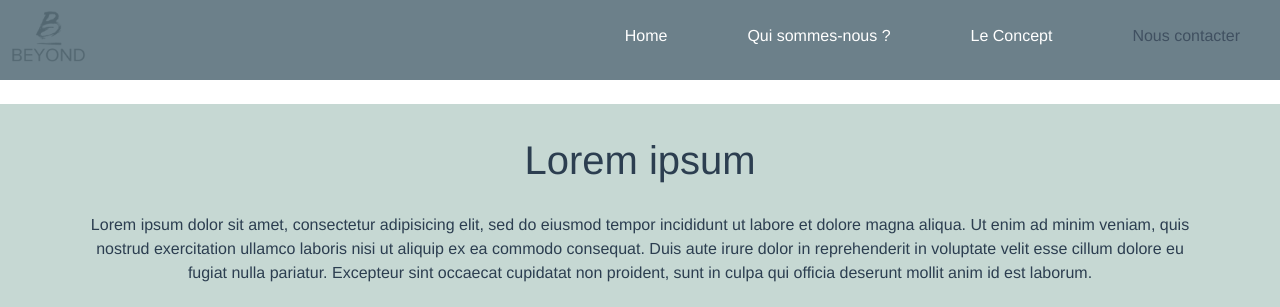
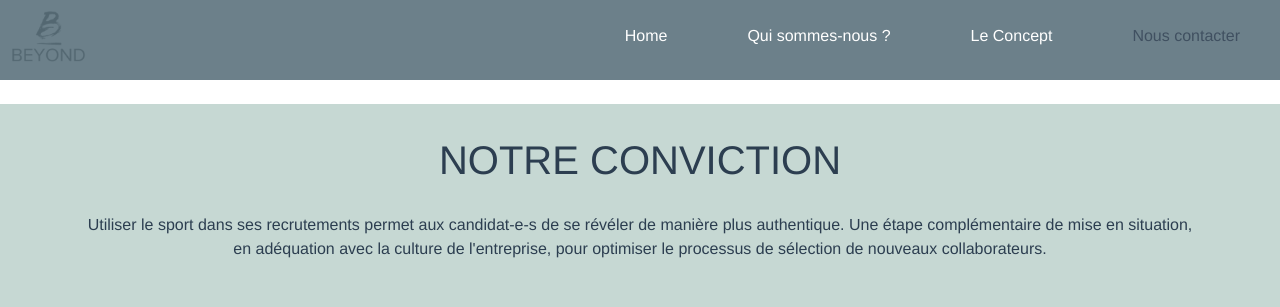
Before and after one commit to chmullerweb/beyond, a Vue app in the folder beyond_rh/: page /conceptBeyond in a window 1280 px wide. Shown: the top 307 px of the page. Built offline with nearby package versions, Linux system fonts and the light colour scheme; what @braid/vue-formulate would draw is missing.

Commit message:
texte paragraphe haut

```diff
--- a/beyond_rh/src/pages/concept.vue
+++ b/beyond_rh/src/pages/concept.vue
@@ -1,15 +1,11 @@
 <template>
   <div class="">
     <CardTitle btnText="C'est quoi l'approche Beyond ?">
-      <template v-slot:claimTitle>Lorem ipsum</template>
+      <template v-slot:claimTitle>NOTRE CONVICTION</template>
       <template v-slot:claimTxt>
-        Lorem ipsum dolor sit amet, consectetur adipisicing elit, sed do
-        eiusmod tempor incididunt ut labore et dolore magna aliqua. Ut enim ad
-        minim veniam, quis nostrud exercitation ullamco laboris nisi ut aliquip
-        ex ea commodo consequat. Duis aute irure dolor in reprehenderit in
-        voluptate velit esse cillum dolore eu fugiat nulla pariatur. Excepteur
-        sint occaecat cupidatat non proident, sunt in culpa qui officia deserunt
-        mollit anim id est laborum.
+        Utiliser le sport dans ses recrutements permet aux candidat-e-s de se révéler de manière plus authentique.
+        Une étape complémentaire de mise en situation, en adéquation avec la culture de l'entreprise, pour optimiser le processus de sélection de nouveaux collaborateurs.
+
       </template>
     </CardTitle>
     <Carousseletapes />
```
